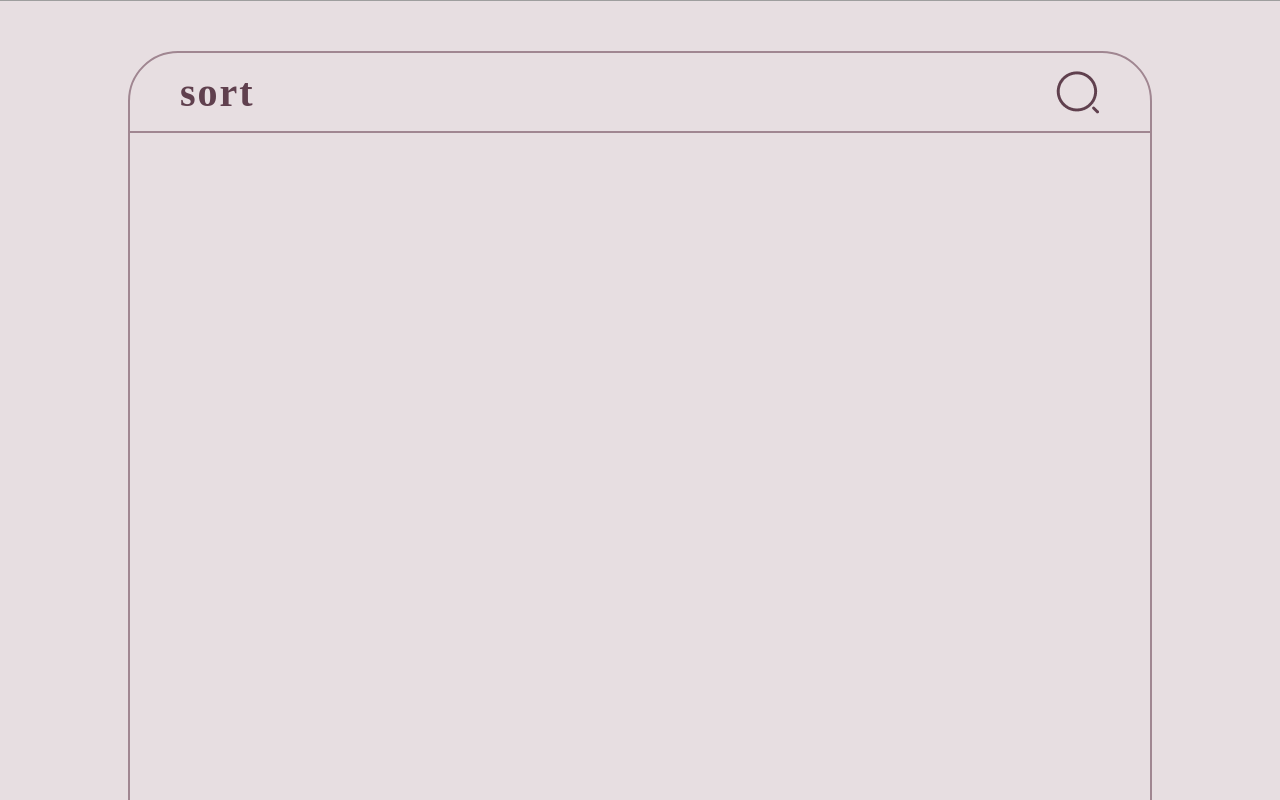
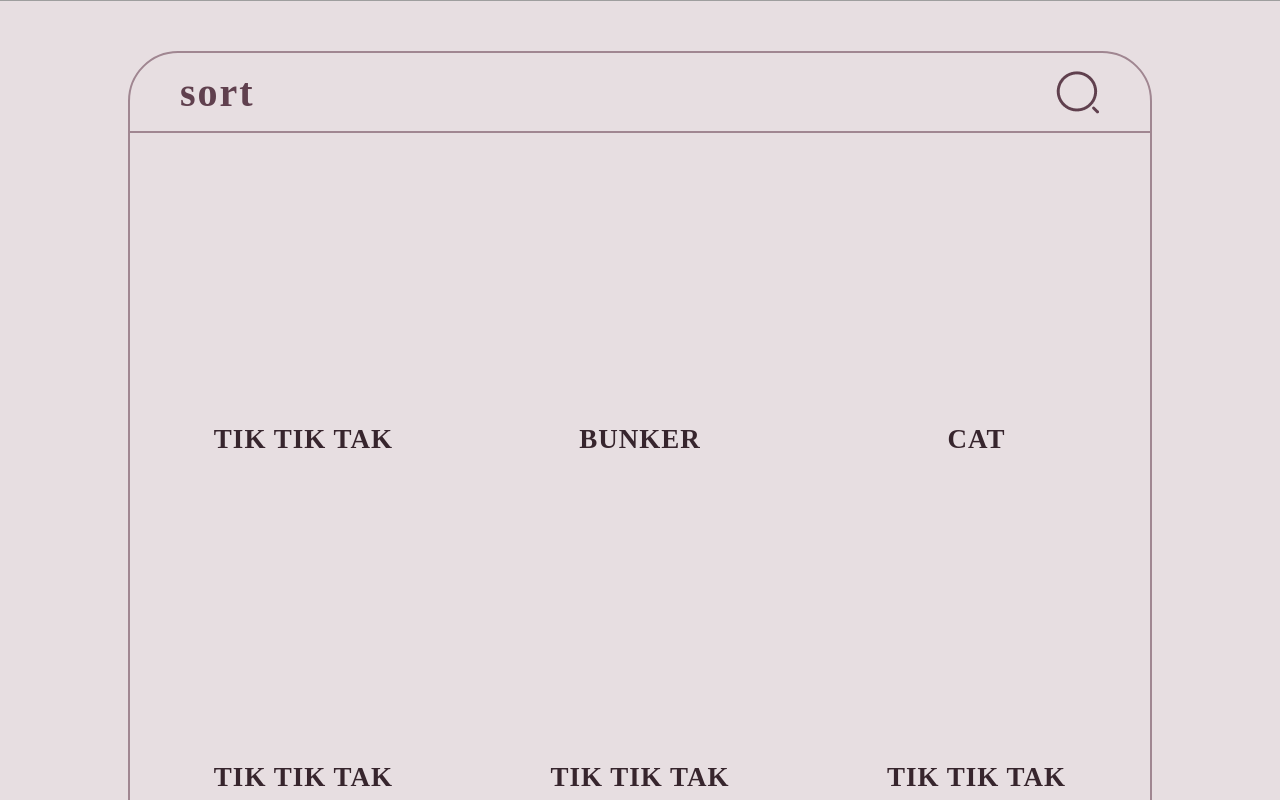
Before and after one commit to Romiono/miniGameReact, a React (Create React App) app: page / in a window 1280 px wide. Shown: the part 5540-6340 px from the top of the page. Built offline with nearby package versions, Linux system fonts and the light colour scheme; grey boxes are pictures that could not be loaded.

Commit message:
реалезовал подачу игр лого игр через массив, будет удобно работать с сервером

```diff
--- a/src/components/gameBar/Gamebar.jsx
+++ b/src/components/gameBar/Gamebar.jsx
@@ -4,9 +4,21 @@ import Selectel from "../selectels/selectel";
 import search from '../../images/search.png'
 import AuthInput from "../inputs/AuthInput";
 import BG from '../../images/BG_gamebar.png'
+import Previewgame from "./game/Previewgame";
+// import * as url from "url";
+// import preview1 from '../../images/'
 
 const Gamebar = () => {
+
     const [handleClick, setHandleClick] = useState(false)
+    const [games, setGames] = useState([
+        {img: '', name: 'tik tik tak', onClick: ''},
+        {img: '', name: 'bunker', onClick: ''},
+        {img: '', name: 'cat', onClick: ''},
+        {img: '', name: 'tik tik tak', onClick: ''},
+        {img: '', name: 'tik tik tak', onClick: ''},
+        {img: '', name: 'tik tik tak', onClick: ''},
+    ])
     const searching = (e) => {
         e.stopPropagation()
         setHandleClick(true)
@@ -24,9 +36,12 @@ const Gamebar = () => {
                 </div>
             </div>
             <div className={classes.curent}>
-
+                {
+                    games.map(game =>
+                        <Previewgame preview={game} key={game.name}/>
+                    )
+                }
             </div>
-
         </div>
     );
 };
--- a/src/components/gameBar/Gamebar.module.css
+++ b/src/components/gameBar/Gamebar.module.css
@@ -25,5 +25,7 @@
 }
 
 .curent {
-
+    display: grid;
+    grid-template-columns: 33% 33% 33%;
+    justify-content: center;
 }
--- /dev/null
+++ b/src/components/gameBar/game/Previewgame.jsx
@@ -0,0 +1,12 @@
+import React from 'react';
+import classes from './Previewgame.module.css'
+const Previewgame = ({preview}) => {
+    return (
+        <div onClick={preview.onClick} className={classes.main}>
+            <img src={preview.img} className={classes.img}/>
+            <p className={classes.text}>{preview.name}</p>
+        </div>
+    );
+};
+
+export default Previewgame;
--- /dev/null
+++ b/src/components/gameBar/game/Previewgame.module.css
@@ -0,0 +1,25 @@
+.main {
+    width: 90%;
+    min-height: 300px;
+    /*background-color: black;*/
+    margin: 5%;
+}
+
+.img {
+    width: 100%;
+    min-height: 270px;
+    background-color: black;
+    box-sizing: border-box;
+}
+
+.text {
+    font-family: "Golos Text VF";
+    text-transform: uppercase;
+    color: #37252D;
+    display: flex;
+    justify-content: center;
+    align-items: center;
+    font-size: 27px;
+    font-weight: bold;
+    letter-spacing: 1px;
+}
```
